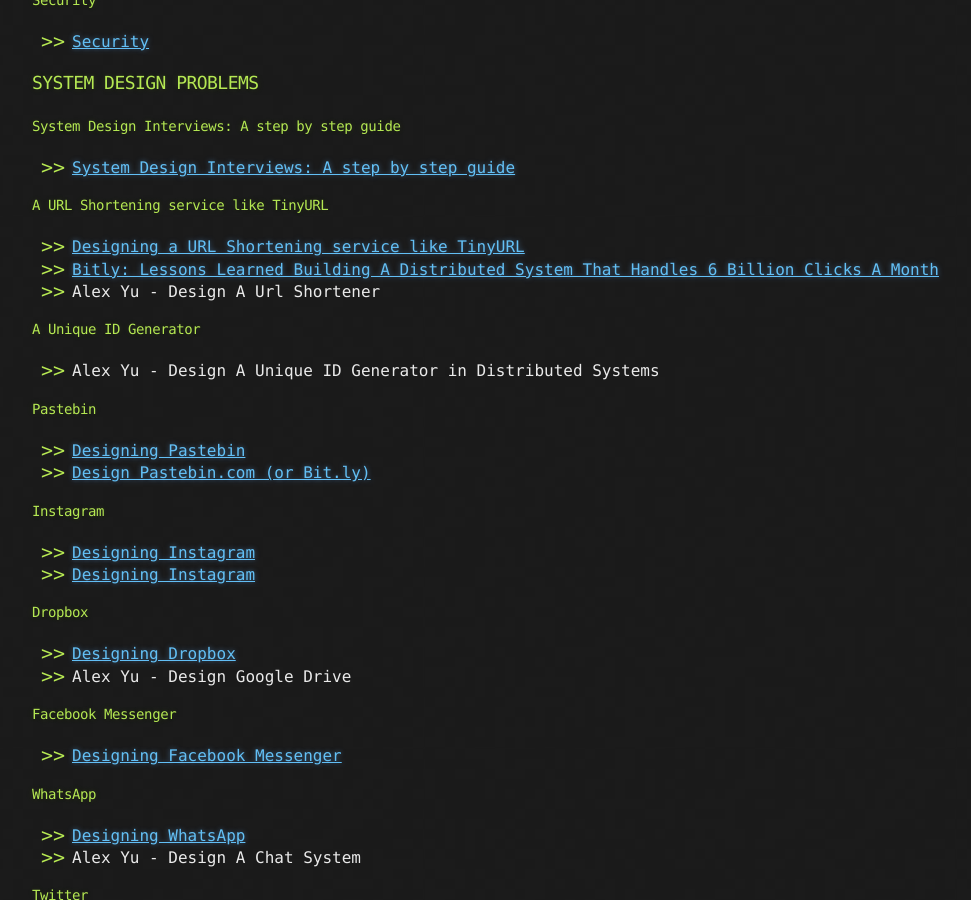
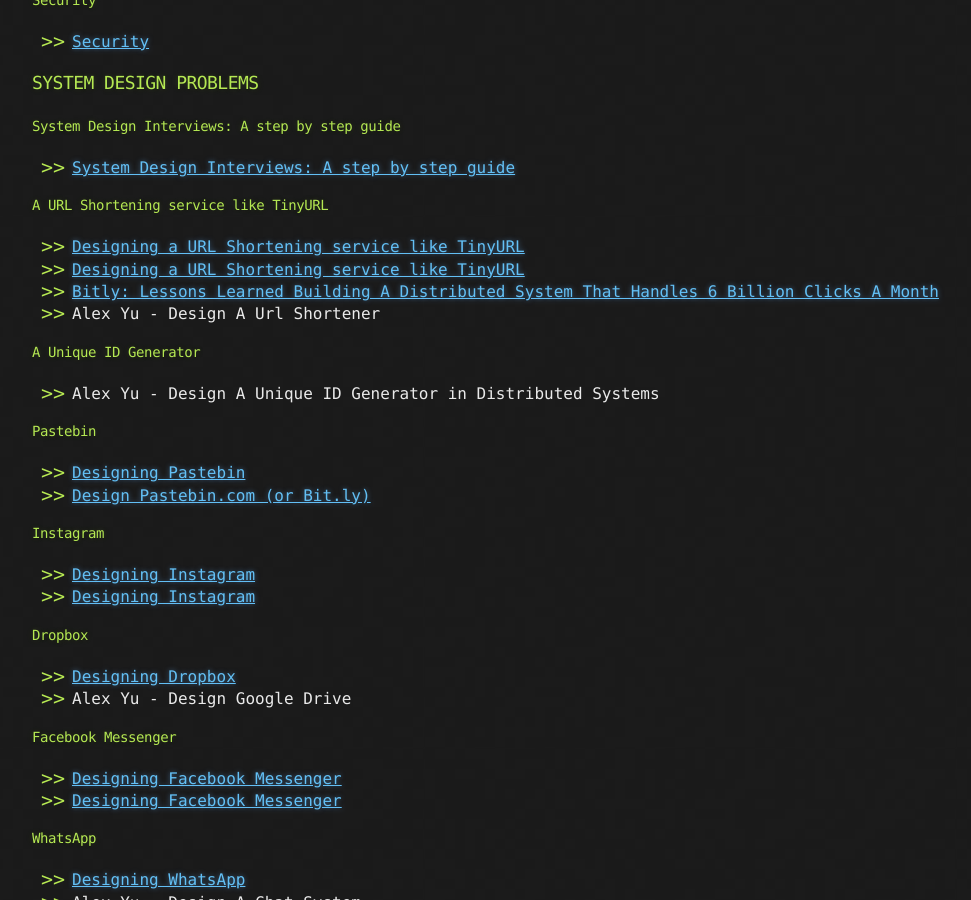
Before and after one commit to goodHunter27/serhatgiydiren.github.io, a Jekyll site: the page built from _posts/2020-01-21-system-design-inteview-topics.md, in a window 1280 px wide and 900 px high, scrolled down 2976 px. Shown: the whole window, without its empty margins (108-1079 px from the left). Built offline with Jekyll 4.4.1, drawn with Linux system fonts in a browser that asks for light colours.

Commit message:
Update 2020-01-21-system-design-inteview-topics.md

```diff
--- a/_posts/2020-01-21-system-design-inteview-topics.md
+++ b/_posts/2020-01-21-system-design-inteview-topics.md
@@ -119,6 +119,7 @@
 
 #### A URL Shortening service like TinyURL
 * [Designing a URL Shortening service like TinyURL](https://akshay-iyangar.github.io/system-design/grokking-system-design/system-design-problems/url-shortening-service-like-tiny-url.html){:target="_blank"}
+* [Designing a URL Shortening service like TinyURL](https://learnsystemdesign.blogspot.com/p/system-design-designing-url-shortening.html){:target="_blank"}
 * [Bitly: Lessons Learned Building A Distributed System That Handles 6 Billion Clicks A Month](http://highscalability.com/blog/2014/7/14/bitly-lessons-learned-building-a-distributed-system-that-han.html){:target="_blank"}
 * Alex Yu - Design A Url Shortener
 
@@ -139,6 +140,7 @@
 
 #### Facebook Messenger
 * [Designing Facebook Messenger](https://akshay-iyangar.github.io/system-design/grokking-system-design/system-design-problems/facebook-messenger.html){:target="_blank"}
+* [Designing Facebook Messenger](https://learnsystemdesign.blogspot.com/p/design-facebook-messanger.html){:target="_blank"}
 
 #### WhatsApp
 * [Designing WhatsApp](http://highscalability.com/blog/2022/1/3/designing-whatsapp.html){:target="_blank"}
```
Also changed, not shown: other parts of _posts/2020-01-21-system-design-inteview-topics.md (+1 -0 lines).
